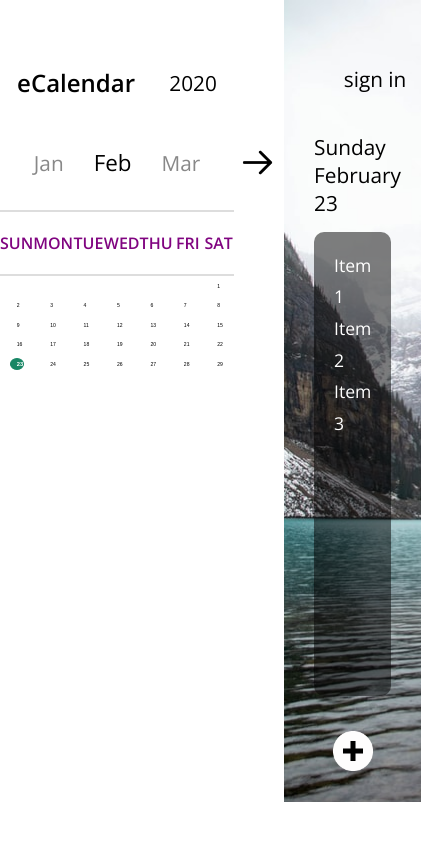
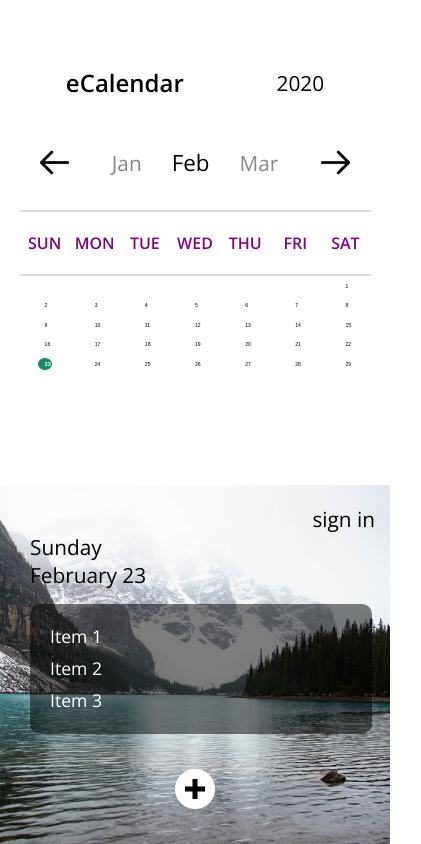
Before and after one commit to Chingu-Solo/solo-koala-159, a React (Create React App) app in the folder jalisa-tier2-ecalendar/: page / in a window 390 px wide. Shown: the whole page, 421 px wide, since content can reach past the window. Built offline with nearby package versions, Linux system fonts and the light colour scheme.

Commit message:
responsive changes in progress

```diff
--- a/jalisa-tier2-ecalendar/src/App.js
+++ b/jalisa-tier2-ecalendar/src/App.js
@@ -19,4 +19,10 @@ export default App;
 const AppContainer = styled.div`
   display: flex;
   justify-content: space-between;
+  height: 100%;
+
+  @media (max-width: 1040px) {
+    display: block;
+    justify-content: center;
+  }
 `;
--- a/jalisa-tier2-ecalendar/src/components/Calendar.js
+++ b/jalisa-tier2-ecalendar/src/components/Calendar.js
@@ -86,6 +86,11 @@ const CalendarContainer = styled.div`
   width: 60%;
   margin-left: auto;
   padding-top: 50px;
+
+  @media (max-width: 1040px) {
+    margin: 0 auto;
+    width: 90%;
+  }
 `;
 
 const CalendarHeader = styled.div`
--- a/jalisa-tier2-ecalendar/src/components/EventsList.js
+++ b/jalisa-tier2-ecalendar/src/components/EventsList.js
@@ -102,20 +102,23 @@ const EventsList = ({ date, selectedDate }) => {
 export default EventsList;
 
 const EventsPanel = styled.div`
-  display: block;
-  position: relative;
   width: 30%;
-  height: calc(95vh - 50px);
   padding-left: 30px;
   padding-top: 50px;
   margin-left: 50px;
   background-image: url(${props => props.seasonImage});
   background-repeat: no-repeat;
   background-attachment: center;
+  background-size: cover;
 
-  ${'' /* @media (max-width: 1040px) {
-    position: fixed;
-  } */}
+  @media (max-width: 1040px) {
+    position: absolute;
+    bottom: 0;
+    margin-left: 0;
+    width: calc(100% - 30px);
+    padding-top: 5px;
+    background-position: center;
+  }
 `;
 
 const SignIn = styled.div`
@@ -125,6 +128,10 @@ const SignIn = styled.div`
   margin-right: 15px;
   padding-bottom: 40px;
   cursor: pointer;
+
+  @media (max-width: 1040px) {
+    padding-bottom: 0px;
+  }
 `;
 
 const DayOfWeek = styled.div`
@@ -155,6 +162,11 @@ const EventsListContainer = styled.div`
       color: white;
     }
   }
+
+  @media (max-width: 1040px) {
+    width: 95%;
+    height: 50%;
+  }
 `;
 
 const AddEvent = styled.div`
@@ -162,6 +174,7 @@ const AddEvent = styled.div`
   justify-content: center;
   margin-right: 30px;
   margin-top: 35px;
+  margin-bottom: 35px;
 `;
 
 const AddEventIcon = styled.img`
```
Also changed, not shown: jalisa-tier2-ecalendar/src/assets/images/spring.jpeg.
